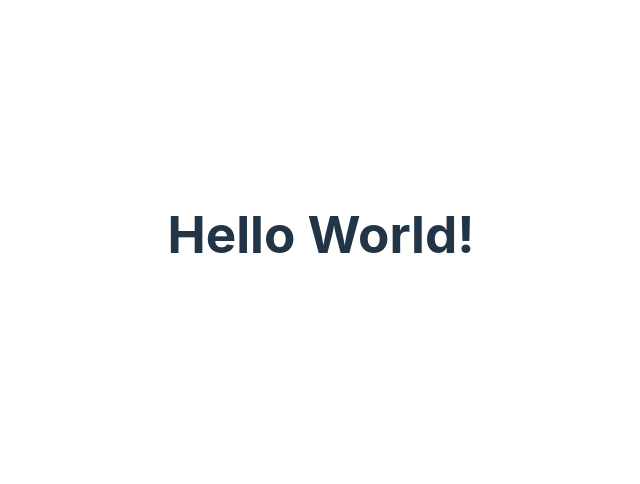
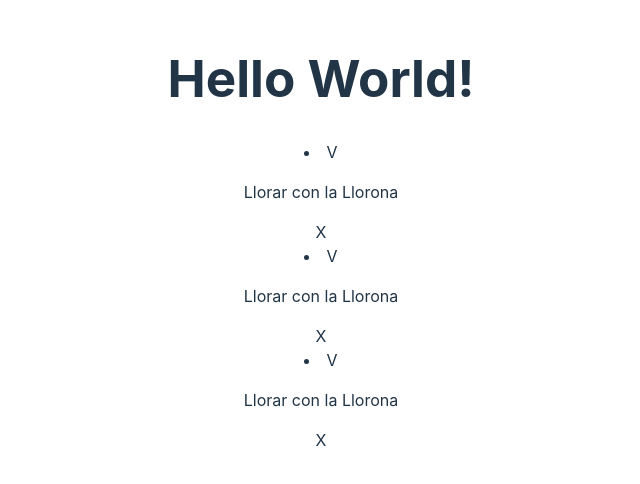
Before and after one commit to andymedinadev/platzi-curso-react, a React (Vite) app: page / in a window 1280 px wide. Shown: the part 166-650 px from the top of the page, without its empty margins (319-959 px from the left). Built offline with nearby package versions, Linux system fonts and the light colour scheme.

Commit message:
feat: added first TodoItem function

```diff
--- a/src/App.jsx
+++ b/src/App.jsx
@@ -1,7 +1,24 @@
 import './App.css'
 
 function App () {
-  return (<h1>Hello World!</h1>)
+  return (
+    <>
+      <h1>Hello World!</h1>
+      <TodoItem />
+      <TodoItem />
+      <TodoItem />
+    </>
+  )
+}
+
+function TodoItem () {
+  return (
+    <li>
+      <span>V</span>
+      <p>Llorar con la Llorona</p>
+      <span>X</span>
+    </li>
+  )
 }
 
 export default App
```
